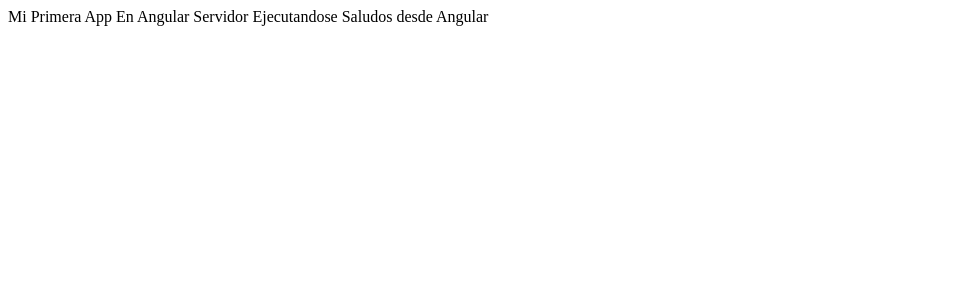
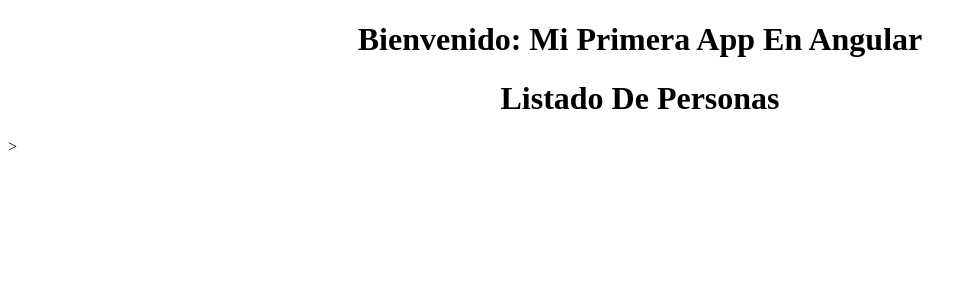
Before and after one commit to JulioAburto/Curso-Angular, an Angular app: page / in a window 1280 px wide. Shown: the top 300 px of the page, without its empty margins (0-977 px from the left). Built offline with nearby package versions, Linux system fonts and the light colour scheme.

Commit message:
Creando primer componente para integrarlo en la pantalla

```diff
--- a/src/app/app.component.html
+++ b/src/app/app.component.html
@@ -1,2 +1,5 @@
-<span>{{ title }} Servidor Ejecutandose</span>
-<span>{{ saludo }} </span>
+<div style="text-align: center">
+  <h1>Bienvenido: {{ title }}</h1>
+  <app-personas></app-personas>
+</div>
+>
--- /dev/null
+++ b/src/app/personas/personas.component.html
@@ -0,0 +1,12 @@
+<!DOCTYPE html>
+<html lang="en">
+  <head>
+    <meta charset="UTF-8" />
+    <meta http-equiv="X-UA-Compatible" content="IE=edge" />
+    <meta name="viewport" content="width=device-width, initial-scale=1.0" />
+    <title>Document</title>
+  </head>
+  <body>
+    <h1>Listado De Personas</h1>
+  </body>
+</html>
```
Also changed, not shown: src/app/app.module.ts (+5 -8 lines), src/app/personas/personas.component.ts (added, +7 -0 lines).
